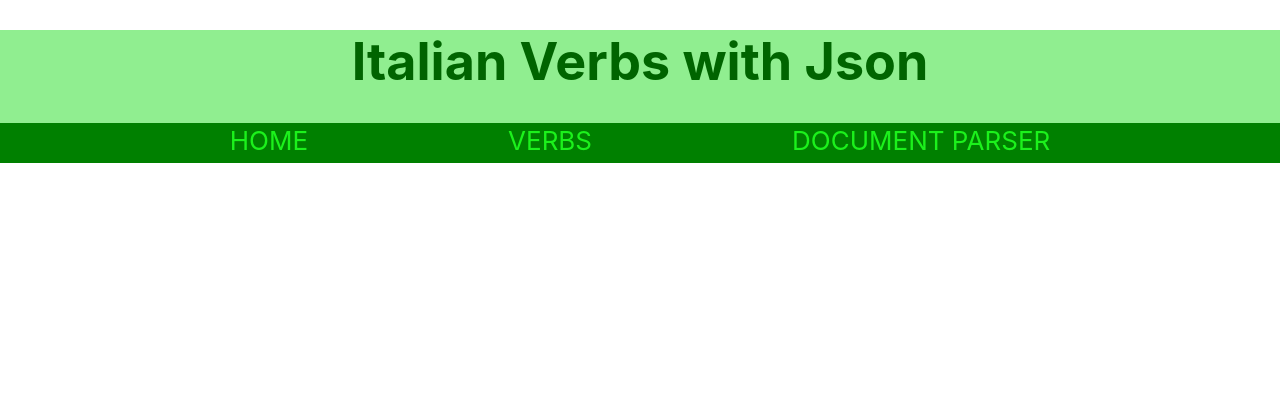
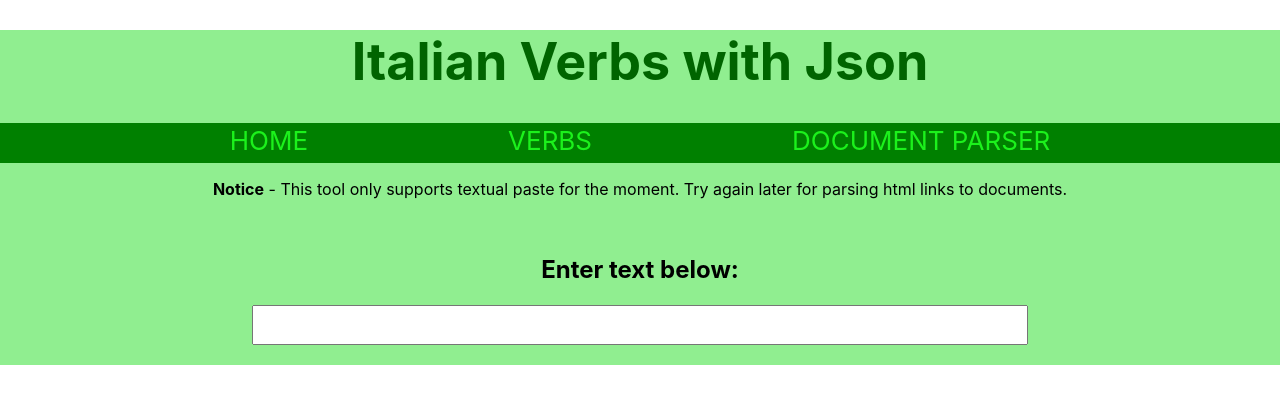
Before and after one commit to JsonE97/duolingo-italian, a React (Create React App) app: page /parser in a window 1280 px wide. Shown: the top 404 px of the page. Built offline with nearby package versions, Linux system fonts and the light colour scheme.

Commit message:
added sample parser input

```diff
--- a/src/DocParserPage.jsx
+++ b/src/DocParserPage.jsx
@@ -1,8 +1,16 @@
 import React from 'react';
 import './DocParserPage.scss';
+import { ParseContainer } from "./ParseContainer.jsx";
 
 export const DocParserPage = () => {
     return(
-        <div></div>
+        <div>
+            <p><strong>Notice</strong> - This tool only supports textual paste for the moment. Try again later for
+                parsing html links to documents.
+            </p>
+            <div>
+                <ParseContainer></ParseContainer>
+            </div>
+        </div>
     )
 }
--- a/src/DocParserPage.scss
+++ b/src/DocParserPage.scss
@@ -0,0 +1,3 @@
+.DocParserPage {
+    align-items: centre;
+}
--- /dev/null
+++ b/src/ParseContainer.jsx
@@ -0,0 +1,12 @@
+import React from 'react';
+import './ParseContainer.scss';
+
+export const ParseContainer = () => {
+    return (
+        <div className="parser-container-frame">
+            <h2>Enter text below:</h2>
+
+            <input className="parser-container-entry" type="text"></input>
+        </div>
+    )
+}
--- /dev/null
+++ b/src/ParseContainer.scss
@@ -0,0 +1,10 @@
+.parser-container-frame {
+    width: 100%;
+    padding-top: 20px;
+}
+
+.parser-container-entry {
+    width: 60%;
+    padding-bottom: 20px;
+    margin-bottom: 20px;
+}
```
